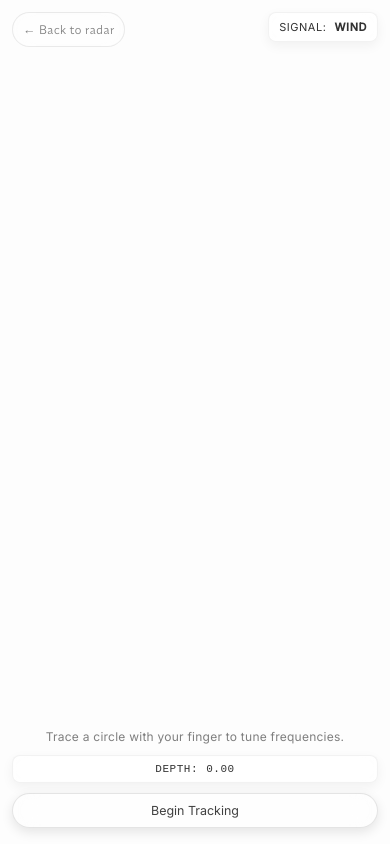
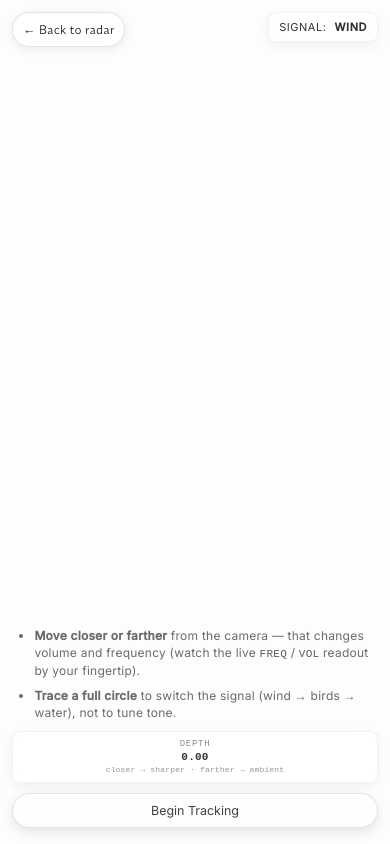
Before and after one commit to Paridhii27/On-my-radar, a website built with Vite: page field-signal.html in a window 390 px wide. Shown: the top 844 px of the page. Built offline with nearby package versions, Linux system fonts and the light colour scheme; a web font is replaced by a local one.

Commit message:
image captions

```diff
--- a/field-signal.html
+++ b/field-signal.html
@@ -46,10 +46,20 @@
       </div>
       <div class="hud-bottom">
         <div
-          class="hud-item"
+          class="hud-item hud-item--depth"
           style="font-family: &quot;Roboto Mono&quot;, monospace"
+          aria-live="polite"
+          aria-label="Hand depth for volume and tone"
         >
-          DEPTH: <span id="depth-readout">0.00</span>
+          <div class="hud-item--depth__inner">
+            <span class="hud-item--depth__label">Depth</span>
+            <span class="hud-item--depth__value"
+              ><span id="depth-readout">0.00</span>
+              <span class="hud-item--depth__hint" aria-hidden="true"
+                >closer → sharper · farther → ambient</span
+              ></span
+            >
+          </div>
         </div>
 
         <button
@@ -64,8 +74,20 @@
           Begin Tracking
         </button>
 
-        <div class="hud-instruction">
-          Trace a circle with your finger to tune frequencies.
+        <div class="hud-instruction field-signal-guide">
+          <ul class="field-signal-guide__list">
+            <li>
+              <strong>Move closer or farther</strong> from the camera — that
+              changes volume and frequency (watch the live
+              <span class="field-signal-guide__mono">FREQ</span> /
+              <span class="field-signal-guide__mono">VOL</span> readout by your
+              fingertip).
+            </li>
+            <li>
+              <strong>Trace a full circle</strong> to switch the signal (wind →
+              birds → water), not to tune tone.
+            </li>
+          </ul>
         </div>
       </div>
     </div>
--- a/pages-common.css
+++ b/pages-common.css
@@ -14,21 +14,26 @@
   z-index: 50;
   font-family: var(--font-body, "Synonym-Regular", sans-serif);
   font-size: clamp(12px, 3.2vw, 14px);
-  color: rgba(0, 0, 0, 0.5);
+  color: rgba(0, 0, 0, 0.9);
   text-decoration: none;
   padding: 8px clamp(10px, 2.5vw, 14px);
   border-radius: 999px;
-  background: rgba(255, 255, 255, 0.45);
-  border: 1px solid rgba(0, 0, 0, 0.08);
-  backdrop-filter: blur(10px);
+  /* Solid fill — no backdrop-filter (avoids soft text on WebKit). Default matches prior hover clarity. */
+  background: #ffffff;
+  border: 1px solid rgba(0, 0, 0, 0.1);
+  box-shadow: 0 2px 10px rgba(0, 0, 0, 0.08);
   transition:
     color 0.2s,
-    background 0.2s;
+    background 0.2s,
+    box-shadow 0.2s,
+    border-color 0.2s;
 }
 
 .page-back:hover {
-  color: rgba(0, 0, 0, 0.85);
-  background: rgba(255, 255, 255, 0.65);
+  color: rgba(0, 0, 0, 0.95);
+  background: #ffffff;
+  box-shadow: 0 3px 14px rgba(0, 0, 0, 0.1);
+  border-color: rgba(0, 0, 0, 0.14);
 }
 
 /* Thought Clouds page */
@@ -180,6 +185,77 @@
   max-width: min(36rem, 100%);
 }
 
+/* Field Signal: tuning vs mode-switch */
+.field-signal-guide {
+  text-align: left;
+  color: rgba(0, 0, 0, 0.58);
+}
+
+.field-signal-guide__title {
+  margin: 0 0 0.4rem;
+  font-size: clamp(11px, 2.6vw, 13px);
+  font-weight: 600;
+  letter-spacing: 0.04em;
+  text-transform: uppercase;
+  color: rgba(0, 0, 0, 0.72);
+}
+
+.field-signal-guide__list {
+  margin: 0;
+  padding: 0 0 0 1.1rem;
+  list-style: disc;
+  font-size: clamp(10px, 2.5vw, 13px);
+  line-height: 1.45;
+}
+
+.field-signal-guide__list li + li {
+  margin-top: 0.45rem;
+}
+
+.field-signal-guide__mono {
+  font-family: "Roboto Mono", ui-monospace, monospace;
+  font-size: 0.92em;
+  font-weight: 500;
+  color: rgba(0, 0, 0, 0.65);
+}
+
+.hud-item--depth {
+  align-items: flex-start;
+}
+
+.hud-item--depth__inner {
+  display: flex;
+  flex-direction: column;
+  gap: 2px;
+  min-width: 0;
+}
+
+.hud-item--depth__label {
+  font-size: clamp(9px, 2.2vw, 11px);
+  letter-spacing: 0.08em;
+  color: rgba(0, 0, 0, 0.45);
+}
+
+.hud-item--depth__value {
+  display: flex;
+  flex-direction: column;
+  gap: 2px;
+  font-size: clamp(11px, 2.8vw, 14px);
+  font-weight: 600;
+  letter-spacing: 0.02em;
+}
+
+.hud-item--depth__hint {
+  display: block;
+  font-weight: 400;
+  font-size: clamp(8px, 2vw, 10px);
+  letter-spacing: 0.02em;
+  text-transform: none;
+  color: rgba(0, 0, 0, 0.42);
+  line-height: 1.3;
+  max-width: 14rem;
+}
+
 .page-field-signal .hud-item {
   font-size: clamp(10px, 2.6vw, 13px);
   padding: clamp(6px, 1.8vw, 8px) clamp(10px, 2.5vw, 16px);
@@ -295,15 +371,36 @@
 
   .page-field-signal .hud-instruction {
     order: -1;
-    text-align: center;
+    text-align: left;
     font-size: clamp(10px, 3.4vw, 13px);
     line-height: 1.38;
     padding: 0 4px;
   }
 
+  .page-field-signal .field-signal-guide__title {
+    text-align: center;
+  }
+
+  .page-field-signal .field-signal-guide__list {
+    padding-left: 1.15rem;
+  }
+
   .page-field-signal .hud-item {
     font-size: clamp(9px, 3vw, 11px);
     justify-content: center;
+  }
+
+  .page-field-signal .hud-item--depth {
+    align-items: center;
+    text-align: center;
+  }
+
+  .page-field-signal .hud-item--depth__inner {
+    align-items: center;
+  }
+
+  .page-field-signal .hud-item--depth__hint {
+    max-width: none;
   }
 }
 
@@ -325,7 +422,8 @@
     padding: 0 10px;
   }
 
-  .page-field-signal .hud-instruction {
+  .page-field-signal .hud-instruction,
+  .page-field-signal .field-signal-guide__list {
     font-size: clamp(9px, 3.6vw, 12px);
     line-height: 1.42;
   }
--- a/signal-scouter.css
+++ b/signal-scouter.css
@@ -222,8 +222,10 @@ body.page-signal-scouter {
 
 @media (max-width: 640px) {
   .sst-intro-center {
-    padding: max(16px, env(safe-area-inset-top)) max(16px, env(safe-area-inset-right))
-      max(16px, env(safe-area-inset-bottom)) max(16px, env(safe-area-inset-left));
+    padding: max(16px, env(safe-area-inset-top))
+      max(16px, env(safe-area-inset-right))
+      max(16px, env(safe-area-inset-bottom))
+      max(16px, env(safe-area-inset-left));
   }
 
   .sst-start-primary {
--- a/src/tools/thoughtClouds.js
+++ b/src/tools/thoughtClouds.js
@@ -36,10 +36,10 @@ export class ThoughtCloudSystem {
 
     // Set text style matches matte aesthetic
     if (isPermanent) {
-      this.offscreenCtx.font = "500 50px Inter"; // subtle emphasis
+      this.offscreenCtx.font = '500 50px "Synonym-Bold", sans-serif';
       this.offscreenCtx.fillStyle = "rgba(255,255,255,0.95)"; // white
     } else {
-      this.offscreenCtx.font = "300 48px Inter";
+      this.offscreenCtx.font = '400 48px "Synonym-Regular", sans-serif';
       this.offscreenCtx.fillStyle = "rgba(255,255,255,0.85)";
     }
     this.offscreenCtx.textAlign = "center";
```
Also changed, not shown: src/field-signal-page.js (+42 -23 lines), src/signal-scouter-page.js (+7 -10 lines), src/thought-clouds-page.js (+7 -2 lines), thought-clouds.css (+61 -8 lines), thought-clouds.html (+1 -5 lines), 1 other file.
